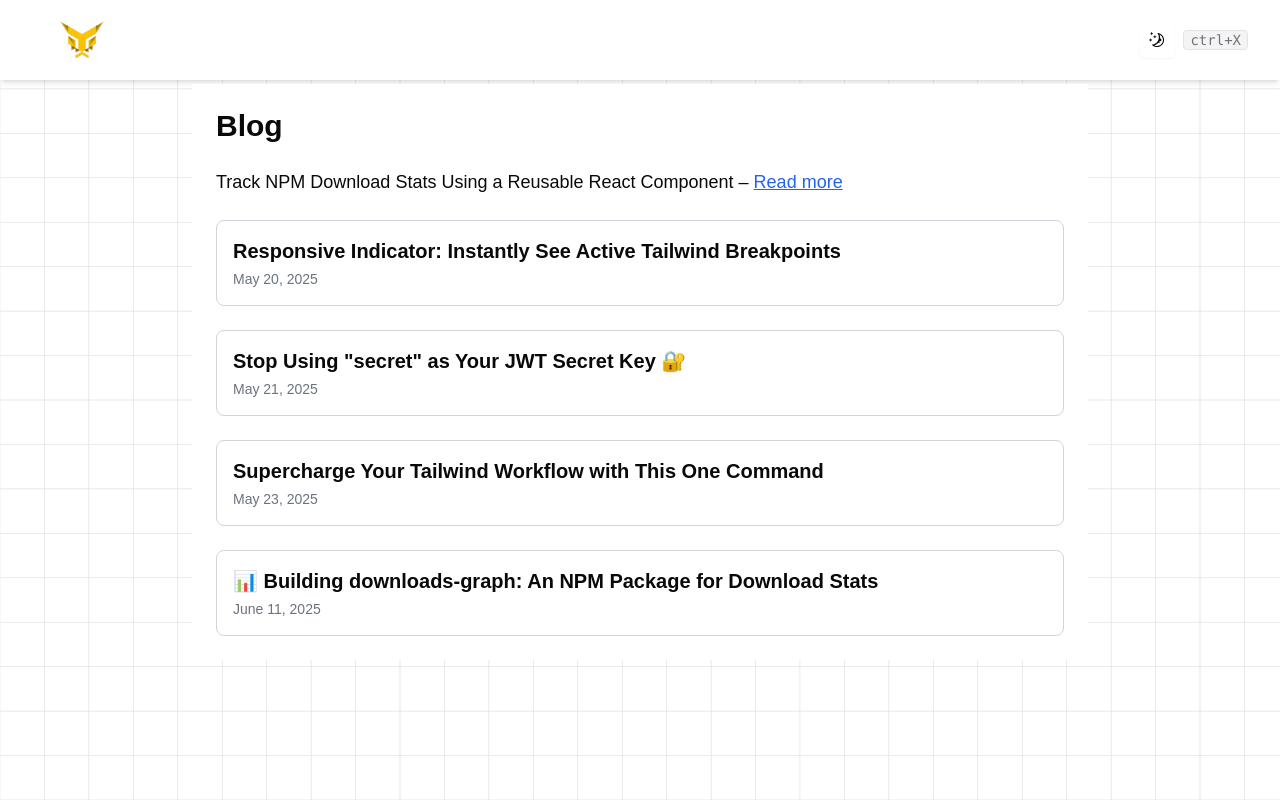
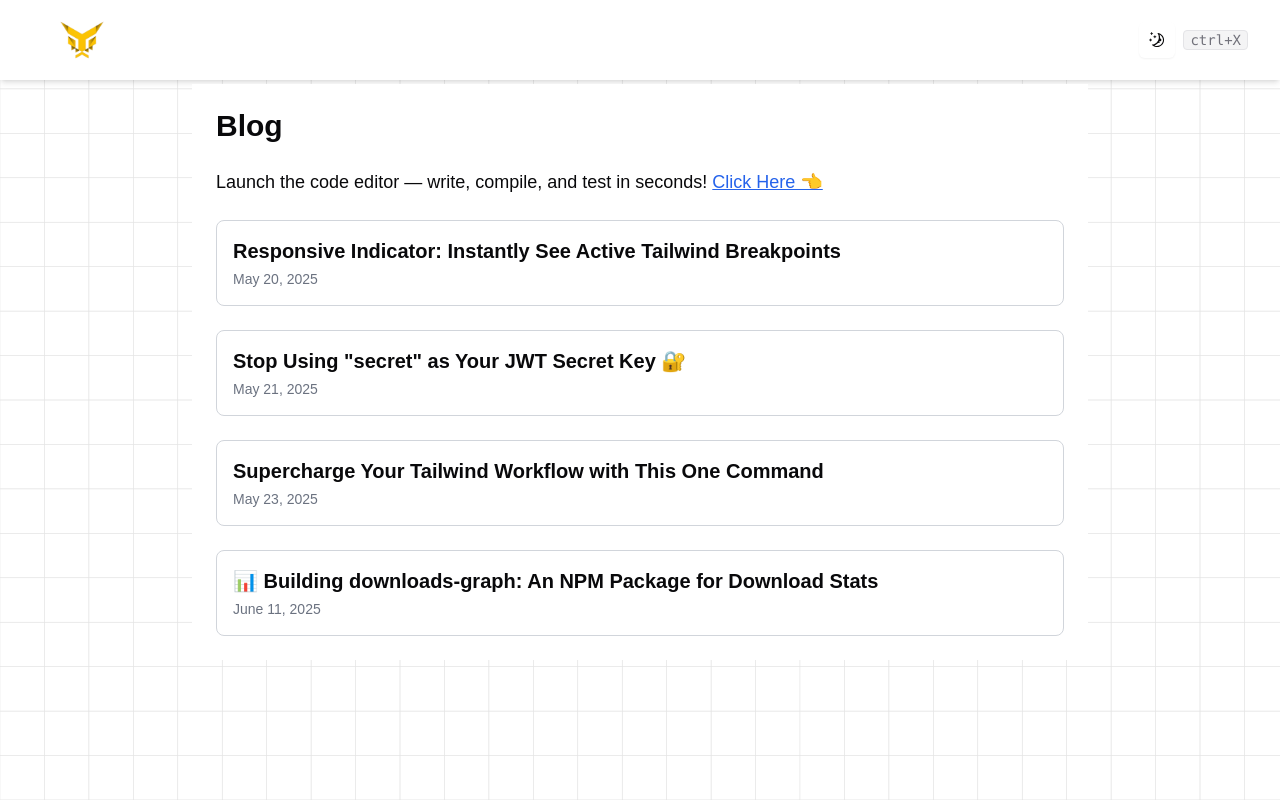
Before and after one commit to Tarunsaisrinivas/NextJS-Portfolio, a Next.js app: page /blogs in a window 1280 px wide. Built offline with nearby package versions, Linux system fonts and the light colour scheme.

Commit message:
update code editor text

```diff
--- a/app/blogs/page.jsx
+++ b/app/blogs/page.jsx
@@ -43,18 +43,18 @@ const BlogList = () => {
         <h1 className="text-3xl font-bold mb-6">Blog</h1>
 
         <h2 className="mt-2 text-lg">
-          Track NPM Download Stats Using a Reusable React Component –{" "}
+          Launch the code editor — write, compile, and test in seconds!{" "}
           <button
-            onClick={() => handleNavigation("/blogs/downloads-graph")}
+            onClick={() => handleNavigation("/blogs/code-compiler")}
             className="text-blue-600 underline hover:text-blue-800"
           >
-            Read more
+            Click Here 👈
           </button>
         </h2>
 
         {loading && (
           <div className="my-4 flex justify-center">
-            <div className="h-6 w-6 border-4 border-yellow-400 border-t-transparent rounded-full animate-spin" />
+            <div className="h-6 w-6 border-4 border-yellow-400 rounded-full animate-spin" />
           </div>
         )}
 
```
